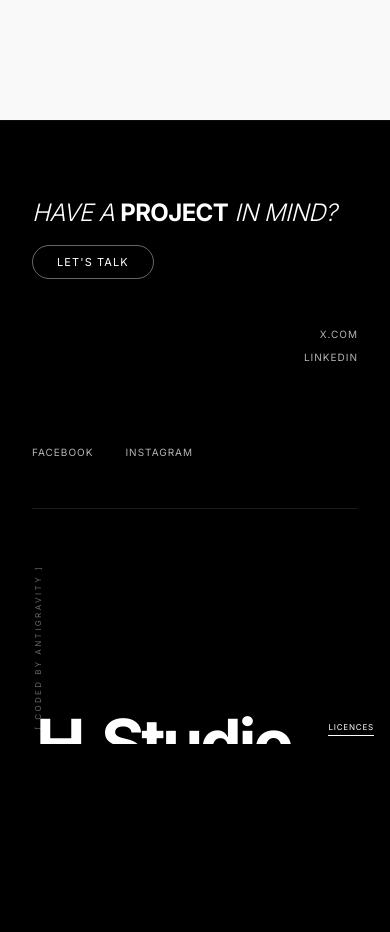
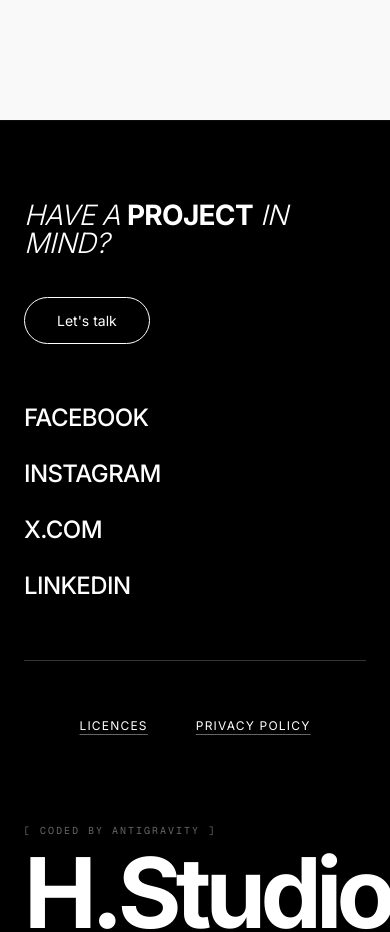
Before and after one commit to MagghyJi/portfolio-flux, a Next.js app: page / in a window 390 px wide. Shown: the part 9740-10672 px from the top of the page. Before the commit the page ends 10484 px from the top, so only its background shows below. Built offline with nearby package versions, Linux system fonts and the light colour scheme; a web font is replaced by a local one.

Commit message:
style: finalize mobile footer design and fix logo casing

```diff
--- a/src/app/components/Deliverables.tsx
+++ b/src/app/components/Deliverables.tsx
@@ -87,6 +87,7 @@ export default function Deliverables() {
                     src={s.img}
                     alt={s.name}
                     fill
+                    sizes="(max-width: 768px) 140px, 120px"
                     className="object-cover transition-transform duration-700 md:group-hover:scale-110"
                   />
                 </div>
--- a/src/app/components/Footer.tsx
+++ b/src/app/components/Footer.tsx
@@ -1,65 +1,91 @@
 export default function Footer() {
   return (
-    <footer className="bg-[#000000] text-white pt-20 px-8 md:px-12 border-t border-white/5 overflow-hidden">
-      <div className="max-w-[1440px] mx-auto flex flex-col h-full relative">
+    <footer className="bg-black text-white pt-20 pb-0 px-6 md:px-12 border-t border-white/5 overflow-hidden">
+      <div className="max-w-[1440px] mx-auto h-full flex flex-col">
 
-        {/* Top Section */}
-        <div className="flex flex-col md:flex-row justify-between items-start mb-20 gap-12 relative">
-          {/* CTA Area */}
-          <div className="flex flex-col gap-5">
-            <h2 className="text-[1.5rem] md:text-[1.8vw] leading-none tracking-tight italic font-light">
-              HAVE A <span className="font-bold not-italic">PROJECT</span> IN MIND?
-            </h2>
-            <button className="w-fit px-6 py-2 border border-white/40 rounded-full text-[11px] uppercase tracking-widest hover:bg-white hover:text-black transition-all duration-500">
-              Let's talk
-            </button>
+        {/* 1. Mobile Version Layout (Figma Design) */}
+        <div className="flex md:hidden flex-col gap-10">
+          {/* Header */}
+          <h2 className="text-[28px] italic font-light tracking-tight uppercase leading-none">
+            HAVE A <span className="font-bold not-italic">PROJECT</span> IN MIND?
+          </h2>
+
+          {/* CTA Button */}
+          <button className="w-fit px-8 py-3 border border-white rounded-full text-[14px] hover:bg-white hover:text-black transition-all duration-300">
+            Let's talk
+          </button>
+
+          {/* Vertical Social Links */}
+          <div className="flex flex-col gap-5 mt-4">
+            {["FACEBOOK", "INSTAGRAM", "X.COM", "LINKEDIN"].map((social) => (
+              <a key={social} href="#" className="text-[24px] font-medium tracking-tight hover:opacity-60 transition-opacity">
+                {social}
+              </a>
+            ))}
           </div>
 
-          {/* Centered Social Links */}
-          <div className="hidden md:flex absolute left-1/2 -translate-x-1/2 top-0 flex-col gap-2 items-center">
-            <a href="#" className="text-[10px] uppercase tracking-widest hover:text-white/60 transition-colors opacity-70">Facebook</a>
-            <a href="#" className="text-[10px] uppercase tracking-widest hover:text-white/60 transition-colors opacity-70">Instagram</a>
+          {/* Horizontal Divider */}
+          <div className="w-full h-px bg-white/20 mt-4" />
+
+          {/* Legal Links */}
+          <div className="flex justify-center gap-12 text-[12px] uppercase tracking-widest mt-4">
+            <a href="#" className="underline underline-offset-4 decoration-white/40">Licences</a>
+            <a href="#" className="underline underline-offset-4 decoration-white/40">Privacy Policy</a>
           </div>
 
-          {/* Right Social Links */}
-          <div className="flex flex-col gap-2 items-end ml-auto">
-            <a href="#" className="text-[10px] uppercase tracking-widest hover:text-white/60 transition-colors opacity-70">X.com</a>
-            <a href="#" className="text-[10px] uppercase tracking-widest hover:text-white/60 transition-colors opacity-70">Linkedin</a>
+          {/* Signature & Logo Section */}
+          <div className="flex flex-col gap-4 mt-12 mb-0">
+            <span className="font-mono text-[10px] uppercase tracking-[0.2em] text-white/40">
+              [ CODED BY ANTIGRAVITY ]
+            </span>
+            <div className="w-full">
+              <h1 className="text-[25vw] leading-[0.8] font-bold tracking-[-0.06em] select-none">
+                H.Studio
+              </h1>
+            </div>
           </div>
         </div>
 
-        {/* Mobile Socials */}
-        <div className="flex md:hidden gap-8 mb-12">
-            <a href="#" className="text-[10px] uppercase tracking-widest opacity-70">Facebook</a>
-            <a href="#" className="text-[10px] uppercase tracking-widest opacity-70">Instagram</a>
-        </div>
-
-        {/* Divider */}
-        <div className="w-full h-px bg-white/10 mb-8" />
-
-        {/* Bottom Section: Logo + Legal Links (Touching bottom) */}
-        <div className="relative flex flex-col items-end mt-auto">
-
-          <div className="flex items-end w-full justify-between translate-y-6 md:translate-y-10">
-            {/* Tag Rotated - Closer to Logo */}
-            <div className="pb-8 md:pb-12">
-              <span className="text-[8px] uppercase tracking-[0.3em] rotate-180 [writing-mode:vertical-lr] opacity-40">
-                [ CODED BY ANTIGRAVITY ]
-              </span>
+        {/* 2. Desktop Version Layout (BLINDATA + FIX) */}
+        <div className="hidden md:flex flex-col gap-24">
+          <div className="flex justify-between items-start">
+            <div className="flex flex-col gap-6">
+              <h2 className="text-[2.5vw] leading-[1.1] tracking-tight font-light uppercase italic">
+                HAVE A <span className="font-bold not-italic">PROJECT</span><br /> IN MIND?
+              </h2>
+              <button className="w-fit px-8 py-3 border border-white/20 rounded-full text-[10px] uppercase tracking-widest hover:bg-white hover:text-black transition-all duration-500 font-bold">
+                Let's talk
+              </button>
             </div>
 
-            {/* Massive Logo - Slightly larger and shifted left */}
-            <h1 className="text-[17vw] leading-[0.75] font-bold tracking-tighter flex-1 -ml-2 md:ml-1 select-none text-center">
-              H.Studio
-            </h1>
-
-            {/* Legal Links - Gap preserved */}
-            <div className="flex gap-8 pb-8 md:pb-12 pr-2 whitespace-nowrap min-w-[200px] justify-end">
-              <a href="#" className="text-[8px] uppercase tracking-widest border-b border-white pb-0.5 hover:opacity-60 transition-opacity">Licences</a>
-              <a href="#" className="text-[8px] uppercase tracking-widest border-b border-white pb-0.5 hover:opacity-60 transition-opacity">Privacy Policy</a>
+            <div className="flex gap-16">
+              <div className="flex flex-col gap-3">
+                <span className="text-[10px] uppercase tracking-widest text-white/30 mb-2">[ SOCIAL ]</span>
+                <a href="#" className="text-[11px] uppercase tracking-widest hover:text-white/60 transition-colors">Facebook</a>
+                <a href="#" className="text-[11px] uppercase tracking-widest hover:text-white/60 transition-colors">Instagram</a>
+                <a href="#" className="text-[11px] uppercase tracking-widest hover:text-white/60 transition-colors">X.com</a>
+                <a href="#" className="text-[11px] uppercase tracking-widest hover:text-white/60 transition-colors">Linkedin</a>
+              </div>
             </div>
           </div>
 
+          <div className="flex flex-col gap-8 pb-4">
+            <div className="w-full h-px bg-white/10" />
+            <div className="flex justify-between items-end relative">
+              <div className="pb-2">
+                <span className="font-mono text-[10px] uppercase tracking-[0.2em] text-white/40">
+                  [ CODED BY ANTIGRAVITY ]
+                </span>
+              </div>
+              <div className="flex gap-8 pb-2">
+                <a href="#" className="text-[9px] uppercase tracking-widest opacity-60 hover:opacity-100 transition-opacity border-b border-transparent hover:border-white pb-0.5">Licences</a>
+                <a href="#" className="text-[9px] uppercase tracking-widest opacity-60 hover:opacity-100 transition-opacity border-b border-transparent hover:border-white pb-0.5">Privacy Policy</a>
+              </div>
+            </div>
+            <h1 className="text-[18vw] leading-[0.75] font-black tracking-tighter text-center select-none opacity-90 -mb-4">
+              H.Studio
+            </h1>
+          </div>
         </div>
 
       </div>
--- a/src/app/components/News.tsx
+++ b/src/app/components/News.tsx
@@ -93,6 +93,7 @@ function NewsCard({ a, mobile = false }: { a: any, mobile?: boolean }) {
           src={a.img}
           alt="News article"
           fill
+          sizes="(max-width: 768px) 100vw, (max-width: 1200px) 50vw, 33vw"
           className="object-cover transition-transform duration-700 hover:scale-105"
         />
       </div>
```
